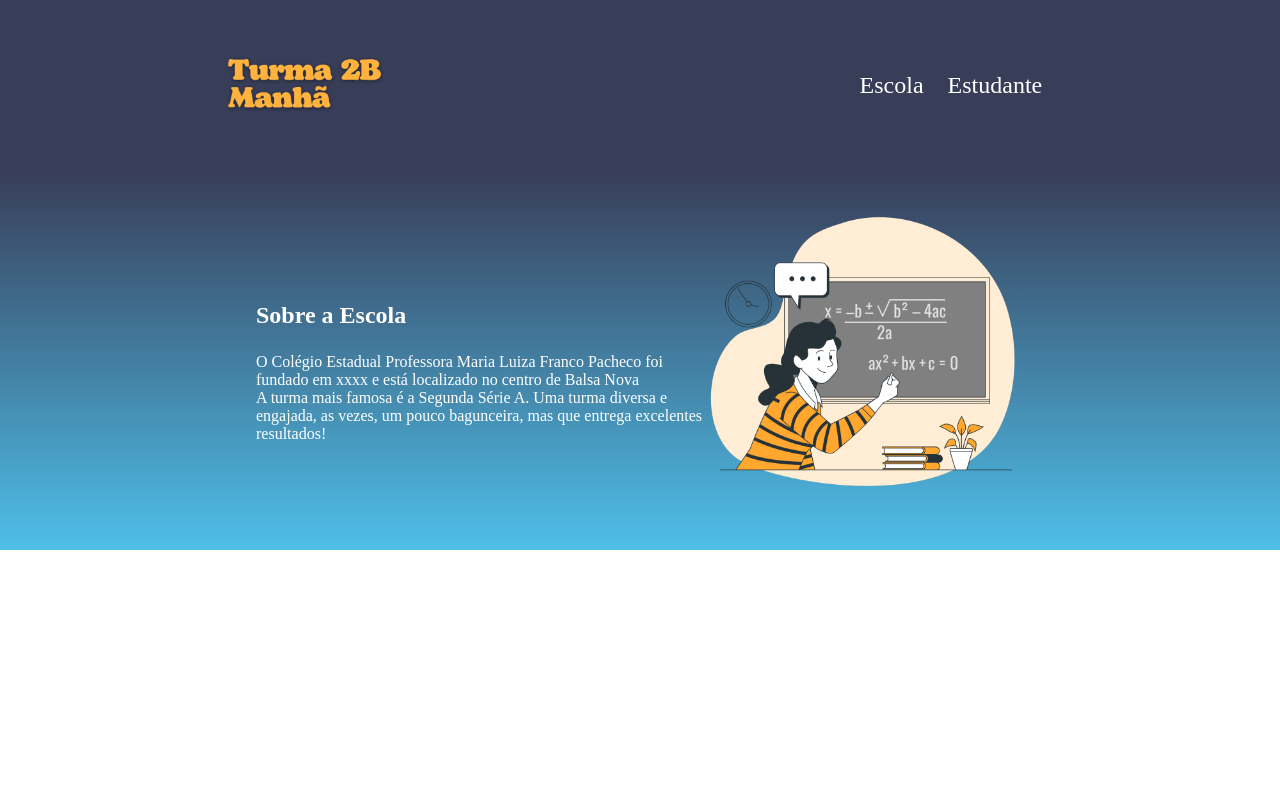
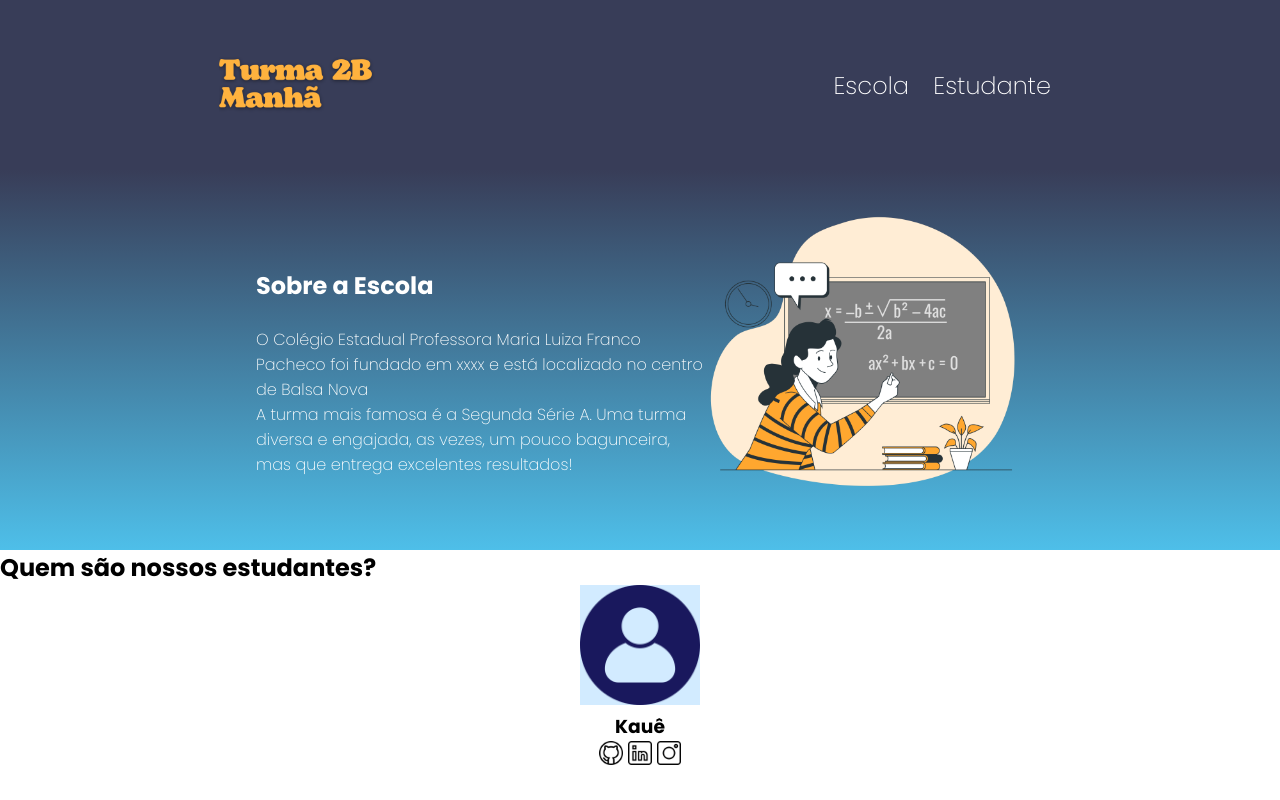
Before and after one commit to kaue223/site-top, a plain HTML site: page index.html in a window 1280 px wide. Drawn offline with Linux system fonts and the light colour scheme.

Commit message:
bem legal

```diff
--- a/index.html
+++ b/index.html
@@ -6,6 +6,9 @@
     <meta name="viewport" content="width=device-width, initial-scale=1.0">
     <title>Document</title>
     <link rel="stylesheet" href="style.css">
+    <link rel="preconnect" href="https://fonts.googleapis.com">
+    <link rel="preconnect" href="https://fonts.gstatic.com" crossorigin>
+    <link href="https://fonts.googleapis.com/css2?family=Poppins:ital,wght@0,200;0,700;1,400&display=swap" rel="stylesheet">
 </head>
 <body>
     <header class="cabecalho">
@@ -23,5 +26,15 @@
     </div>
     <img class="escola-imagem" src="Formula-bro.png" alt="Professora no quadro">
    </section>
+   <section class="estudante">
+    <h2 class="estudante-titulo">Quem são nossos estudantes?</h2>
+    <div class="estudante-div">
+    <img class="estudante-imagem" src="Design sem nome.png" alt="foto do estudante">
+    <h3 class="estudante-nome">Kauê</h3>
+    <img class="estudante-icone" src="github.png" alt="icone github">
+    <img class="estudante-icone" src="linkedin.png" alt="icone linkedin">
+    <img class="estudante-icone" src="instagram.png" alt="icone instagram">
+    </div>
+   </section>
 </body>
 </html>
--- a/style.css
+++ b/style.css
@@ -1,6 +1,9 @@
 *{
     margin: 0;
     padding: 0;
+}
+body{
+    font-family: 'Poppins', sans-serif;
 }
 
 .cabecalho{
@@ -36,3 +39,12 @@
 .escola-titulo{
     padding: 24px 0;
 }
+.estudante-imagem{
+    width: 120px;
+}
+.estudante-icone{
+    width: 24px;
+}
+.estudante-div{
+    text-align: center;
+}
```
Also changed, not shown: Design sem nome.png (added), github.png (added), instagram.png (added), linkedin.png (added).
